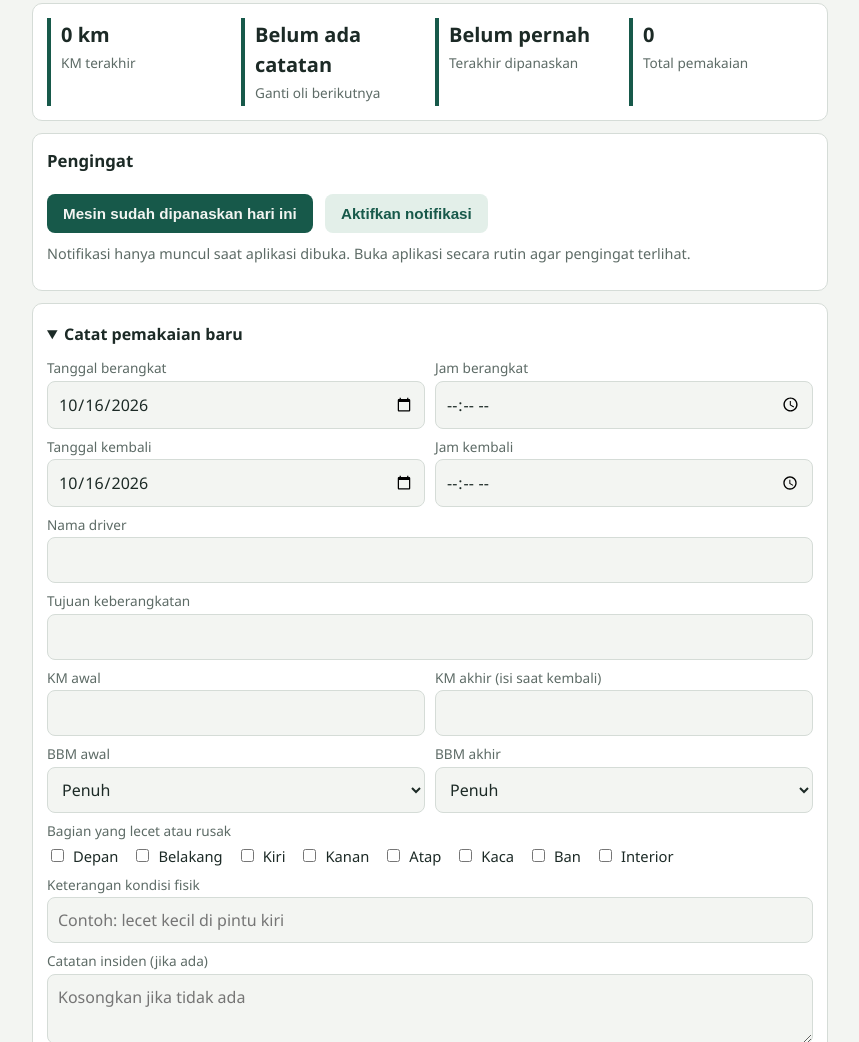
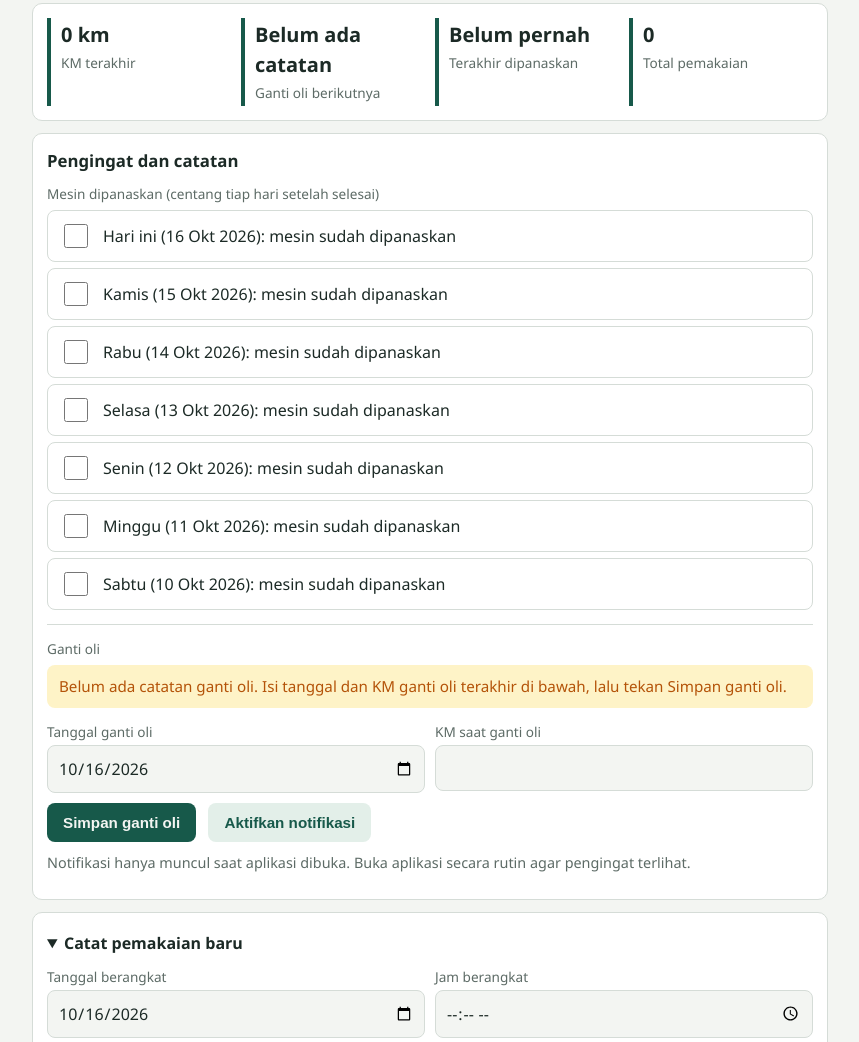
Before and after one commit to syababsyabab9697-beep/logbook-mobil, a plain HTML site: page index.html in a window 1280 px wide. Shown: the part 259-1301 px from the top of the page, without its empty margins (210-1069 px from the left). Drawn offline with Linux system fonts and the light colour scheme.

Commit message:
Add files via upload

```diff
--- a/index.html
+++ b/index.html
@@ -26,6 +26,7 @@ button.p,button.s,button.d{padding:11px 16px;border-radius:8px;border:0;font-wei
 button.p{background:var(--pri);color:var(--bg)}button.s{background:var(--pri2);color:var(--pri)}button.d{background:var(--badbg);color:var(--bad);padding:6px 10px;margin:0}
 .scroll{overflow-x:auto}table{border-collapse:collapse;width:100%;font-size:.85rem}th,td{border:1px solid var(--line);padding:6px;text-align:left;vertical-align:top}th{background:var(--pri2)}
 summary{font-weight:600;cursor:pointer;padding:4px 0}
+.ck{display:flex;align-items:center;gap:12px;padding:10px 12px;border:1px solid var(--line);border-radius:8px;margin:6px 0;color:var(--ink);font-size:1rem}.ck input{width:24px;height:24px;flex:none;accent-color:var(--pri)}.ck.on{background:var(--okbg);border-color:var(--ok)}
 #pa{display:none}
 @media print{@page{size:A4 landscape;margin:10mm}body.pr main{display:none}body.pr #pa{display:block;color:#000;background:#fff}#pa h1{font-size:16pt;text-align:center;margin:0}#pa p{text-align:center;margin:2px 0 8px;font-size:10pt}#pa table{font-size:8pt}#pa th{background:#ddd;color:#000}#pa th,#pa td{border:1px solid #000;color:#000}}
 </style></head><body>
@@ -36,8 +37,14 @@ summary{font-weight:600;cursor:pointer;padding:4px 0}
 <div id="alerts"></div>
 <div class="card"><div class="stats" id="stats"></div></div>
 
-<div class="card"><h2>Pengingat</h2>
-<button class="p" id="btnWarm">Mesin sudah dipanaskan hari ini</button>
+<div class="card"><h2>Pengingat dan catatan</h2>
+<label>Mesin dipanaskan (centang tiap hari setelah selesai)</label>
+<div id="warmHist"></div>
+<hr style="border:0;border-top:1px solid var(--line);margin:14px 0">
+<label>Ganti oli</label>
+<div id="oilInfo" class="al w"></div>
+<div class="g2"><div><label>Tanggal ganti oli</label><input type="date" id="oDate"></div><div><label>KM saat ganti oli</label><input type="number" id="oKm"></div></div>
+<button class="p" id="btnOil">Simpan ganti oli</button>
 <button class="s" id="btnNotif">Aktifkan notifikasi</button>
 <p class="sub" style="margin-top:10px">Notifikasi hanya muncul saat aplikasi dibuka. Buka aplikasi secara rutin agar pengingat terlihat.</p></div>
 
@@ -105,10 +112,10 @@ function render(){
  const v=V();
  $('tabs').innerHTML=['a','b'].map(k=>`<button class="${k===cur?'on':''}" data-k="${k}">${esc(S.v[k].name)}<br><small>${esc(S.v[k].plat||'isi nopol di pengaturan')}</small></button>`).join('');
  document.querySelectorAll('#tabs button').forEach(b=>b.onclick=()=>{cur=b.dataset.k;save();render()});
- const km=curKm(v),lo=lastOil(v),al=[];let oilTxt='Belum ada catatan',nextKm=null;
+ const km=curKm(v),lo=lastOil(v),al=[];let oilTxt='Belum ada catatan',nextKm=null;window._oi='Belum ada catatan ganti oli. Isi tanggal dan KM ganti oli terakhir di bawah, lalu tekan Simpan ganti oli.';
  if(lo){nextKm=(+lo.km)+(+v.oilKm);const sisa=nextKm-km;
   const dd=new Date(lo.date+'T00:00');dd.setMonth(dd.getMonth()+(+v.oilMo));const due=new Date(dd-dd.getTimezoneOffset()*6e4).toISOString().slice(0,10);const hl=diffDays(today(),due);
-  oilTxt=nextKm.toLocaleString('id')+' km / '+fmt(due);
+  oilTxt=nextKm.toLocaleString('id')+' km / '+fmt(due);window._oi='Terakhir ganti oli: '+fmt(lo.date)+' pada '+(+lo.km).toLocaleString('id')+' km. Ganti berikutnya: '+nextKm.toLocaleString('id')+' km atau '+fmt(due)+' (mana yang lebih dulu). Sisa '+Math.max(sisa,0).toLocaleString('id')+' km.';
   if(sisa<=0)al.push(['b','Ganti oli sekarang: sudah melewati batas '+Math.abs(sisa).toLocaleString('id')+' km.']);
   else if(sisa<=500)al.push(['w','Ganti oli segera: sisa '+sisa+' km.']);
   if(hl<0)al.push(['b','Ganti oli sekarang: sudah lewat batas waktu '+v.oilMo+' bulan.']);
@@ -121,6 +128,12 @@ function render(){
  if(!al.length)al.push(['g','Semua pengingat aman.']);
  $('alerts').innerHTML=al.map(a=>`<div class="al ${a[0]}">${esc(a[1])}</div>`).join('');
  window._al=al.filter(a=>a[0]!=='g');
+ const dstr=i=>{const d=new Date();d.setDate(d.getDate()-i);return new Date(d-d.getTimezoneOffset()*6e4).toISOString().slice(0,10)};
+ let wh='';for(let i=0;i<7;i++){const d=dstr(i),on=v.warm.includes(d);wh+=`<label class="ck ${on?'on':''}"><input type="checkbox" data-w="${d}" ${on?'checked':''}>${i===0?'Hari ini':hari(d)} (${fmt(d)}): mesin sudah dipanaskan</label>`}
+ $('warmHist').innerHTML=wh;
+ document.querySelectorAll('[data-w]').forEach(c=>c.onchange=()=>{const d=c.dataset.w;if(c.checked){if(!v.warm.includes(d))v.warm.push(d)}else v.warm=v.warm.filter(x=>x!==d);save();render()});
+ $('oilInfo').textContent=window._oi;
+ $('oDate').value=$('oDate').value||today();if(!$('oKm').value&&km)$('oKm').value=km;
  $('stats').innerHTML=`<div class="stat"><b>${km.toLocaleString('id')} km</b><span>KM terakhir</span></div><div class="stat"><b>${esc(oilTxt)}</b><span>Ganti oli berikutnya</span></div><div class="stat"><b>${wTxt}</b><span>Terakhir dipanaskan</span></div><div class="stat"><b>${v.trips.length}</b><span>Total pemakaian</span></div>`;
  // form defaults
  $('tDate').value=$('tDate').value||today();$('tRet').value=$('tRet').value||today();
@@ -143,7 +156,7 @@ $('btnTrip').onclick=()=>{
 function clr(){['tOut','tIn','tDrv','tDst','tKs','tKe','tNote','tInc'].forEach(i=>$(i).value='');document.querySelectorAll('#tCond input').forEach(c=>c.checked=false)}
 $('btnClear').onclick=()=>{clr();render()};
 $('btnServ').onclick=()=>{if(!$('sKm').value||!$('sDate').value){alert('Isi tanggal dan KM servis.');return}V().serv.push({id:Date.now(),type:$('sType').value,date:$('sDate').value,km:+$('sKm').value,note:$('sNote').value.trim()});$('sKm').value=$('sNote').value='';save();render()};
-$('btnWarm').onclick=()=>{const v=V();if(!v.warm.includes(today()))v.warm.push(today());save();render()};
+$('btnOil').onclick=()=>{if(!$('oKm').value||!$('oDate').value){alert('Isi tanggal dan KM ganti oli.');return}V().serv.push({id:Date.now(),type:'Ganti oli',date:$('oDate').value,km:+$('oKm').value,note:''});$('oKm').value='';save();render();alert('Ganti oli tersimpan.')};
 $('btnSet').onclick=()=>{const v=V();v.name=$('cName').value.trim()||v.name;v.plat=$('cPlat').value.trim();v.oilKm=+$('cOilKm').value||5000;v.oilMo=+$('cOilMo').value||6;v.warmDays=+$('cWarm').value||3;save();render()};
 $('btnNotif').onclick=()=>{if(!('Notification' in window)){alert('Browser ini tidak mendukung notifikasi.');return}Notification.requestPermission().then(p=>{if(p==='granted')notify();else alert('Notifikasi tidak diizinkan.')})};
 function notify(){if('Notification' in window&&Notification.permission==='granted'&&window._al&&window._al.length)try{new Notification(V().name+' '+V().plat,{body:window._al.map(a=>a[1]).join('\n')})}catch(e){}}
@@ -163,4 +176,8 @@ $('btnPdf').onclick=()=>{const p=printTable();$('pa').innerHTML=`<h1>${esc(p.tit
 window.onafterprint=()=>document.body.classList.remove('pr');
 $('btnXls').onclick=()=>{const p=printTable();const html='<html xmlns:x="urn:schemas-microsoft-com:office:excel"><head><meta charset="utf-8"></head><body><h3>'+esc(p.title)+'</h3><p>'+esc(p.per)+'</p>'+p.h.replace('<table>','<table border="1">')+'</body></html>';const a=document.createElement('a');a.href=URL.createObjectURL(new Blob(['\ufeff'+html],{type:'application/vnd.ms-excel'}));a.download='logbook-'+(V().plat||V().name).replace(/\s+/g,'-')+'-'+today()+'.xls';a.click()};
 render();notify();
+let _day=today();
+function newDay(){if(today()!==_day){_day=today();['tDate','tRet','sDate','oDate'].forEach(i=>$(i).value=today());render()}}
+document.addEventListener('visibilitychange',()=>{if(!document.hidden)newDay()});
+setInterval(newDay,60000);
 </script></body></html>
```
